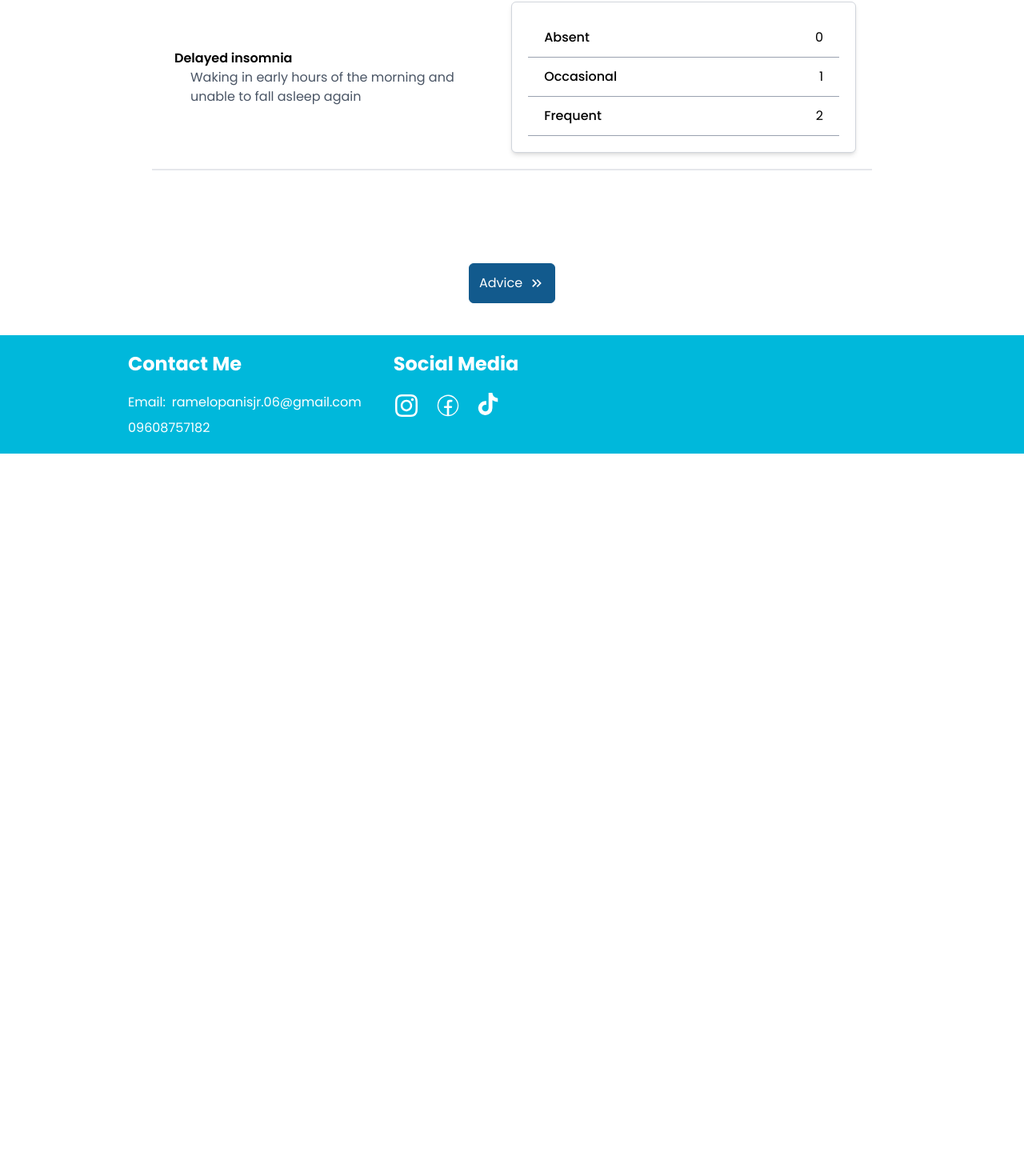
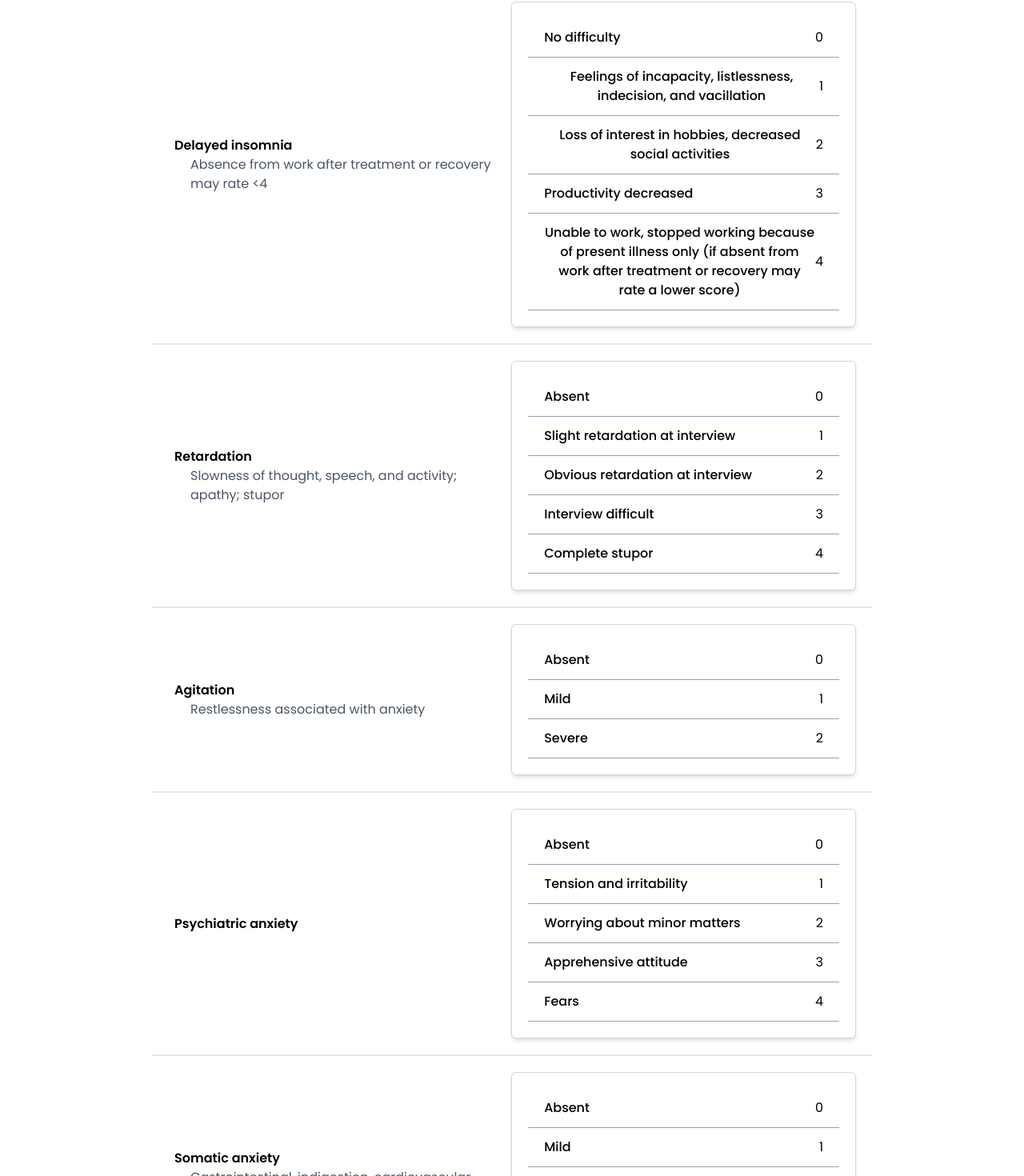
Before and after one commit to panisjr/-drschecker, a Next.js app: page /components/Questions in a window 1280 px wide. Shown: the part 889-2359 px from the top of the page at 80% size. Before the commit the page ends 1456 px from the top, so only its background shows below. Built offline with nearby package versions, Linux system fonts and the light colour scheme; a web font is replaced by a local one.

Commit message:
Update: added questions

```diff
--- a/src/pages/components/Questions.tsx
+++ b/src/pages/components/Questions.tsx
@@ -46,9 +46,95 @@ const Questions = () => {
     },
     {
       question: "Delayed insomnia",
+      description: "Absence from work after treatment or recovery may rate <4",
+      choices: [
+        "No difficulty",
+        "Feelings of incapacity, listlessness, indecision, and vacillation",
+        "Loss of interest in hobbies, decreased social activities",
+        "Productivity decreased",
+        "Unable to work, stopped working because of present illness only (if absent from work after treatment or recovery may rate a lower score)",
+      ],
+      values: [0, 1, 2, 3, 4],
+    },
+    {
+      question: "Retardation",
+      description: "Slowness of thought, speech, and activity; apathy; stupor",
+      choices: [
+        "Absent",
+        "Slight retardation at interview",
+        "Obvious retardation at interview",
+        "Interview difficult",
+        "Complete stupor",
+      ],
+      values: [0, 1, 2, 3, 4],
+    },
+    {
+      question: "Agitation",
+      description: "Restlessness associated with anxiety",
+      choices: ["Absent", "Mild", "Severe"],
+      values: [0, 1, 2],
+    },
+    {
+      question: "Psychiatric anxiety",
+      description: "",
+      choices: [
+        "Absent",
+        "Tension and irritability",
+        "Worrying about minor matters",
+        "Apprehensive attitude",
+        "Fears",
+      ],
+      values: [0, 1, 2, 3, 4],
+    },
+    {
+      question: "Somatic anxiety",
       description:
-        "Waking in early hours of the morning and unable to fall asleep again",
-      choices: ["Absent", "Occasional", "Frequent"],
+        "Gastrointestinal, indigestion, cardiovascular, palpitations, headaches, respiratory, genitourinary, etc.",
+      choices: ["Absent", "Mild", "Moderate", "Severe", "Incapacitating"],
+      values: [0, 1, 2, 3, 4],
+    },
+    {
+      question: "Gastrointestinal somatic symptoms",
+      description: "Loss of appetite, heavy feeling in abdomen, constipation",
+      choices: ["Absent", "Mild", "Severe"],
+      values: [0, 1, 2],
+    },
+    {
+      question: "General somatic symptoms",
+      description:
+        "Heaviness in limbs, back, or head; diffuse backache; loss of energy and fatigability",
+      choices: ["Absent", "Mild", "Severe"],
+      values: [0, 1, 2],
+    },
+    {
+      question: "Genital symptoms",
+      description: "Loss of libido, menstrual disturbances",
+      choices: ["Absent", "Mild", "Severe"],
+      values: [0, 1, 2],
+    },
+    {
+      question: "Hypochondriasis",
+      description: "Loss of libido, menstrual disturbances",
+      choices: [
+        "Not Present",
+        "Bodily self-absorption",
+        "Preoccupation with health",
+        "Querulous attitude",
+        "Hypochondriacal delusions",
+      ],
+      values: [0, 1, 2],
+    },
+    {
+      question: "Weight loss",
+      description: "Loss of libido, menstrual disturbances",
+      choices: ["Not Present", "Slight", "Obvious or severe"],
+      values: [0, 1, 2],
+    },
+    {
+      question: "Insight",
+      description:
+        "Must be interpreted in terms of patient’s understanding and background",
+      choices: ["No Loss", "Partial or doubtful loss", "Loss of insight"],
       values: [0, 1, 2],
     },
   ];
```
